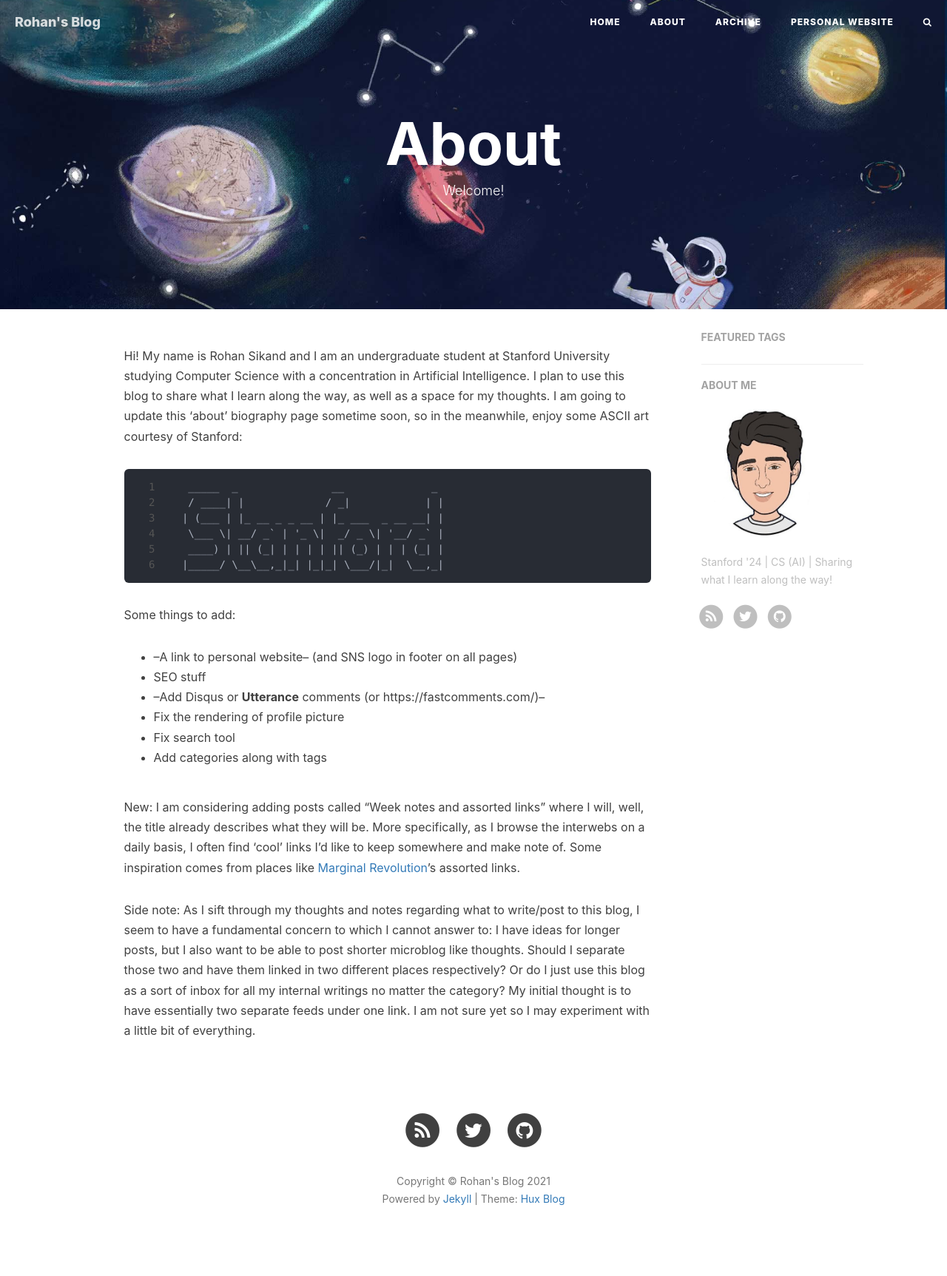
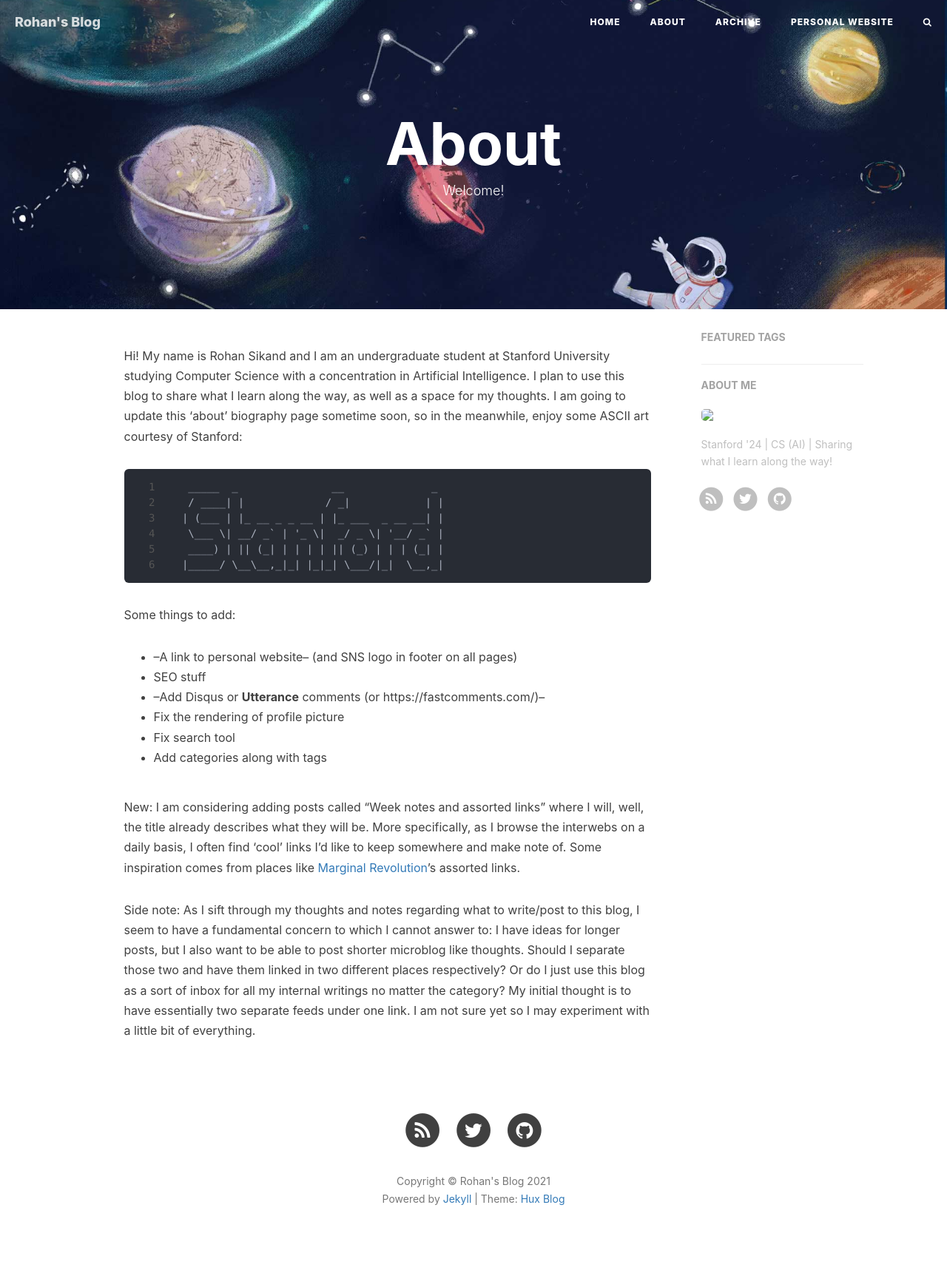
Before and after one commit to rosikand/old-blog-v1, a Jekyll site: the page built from about.html, in a window 1280 px wide. Shown: the whole page at 74% size. Built offline with Jekyll 4.4.1, drawn with Linux system fonts in a browser that asks for light colours; nearby versions of some CDN libraries; comment, search, counter and statistics services are not loaded.

Commit message:
Update _config.yml

```diff
--- a/_config.yml
+++ b/_config.yml
@@ -78,7 +78,7 @@ ga_domain: rosikand.github.io/blog
 # Sidebar settings
 sidebar: true                           # whether or not using Sidebar.
 sidebar-about-description: "Stanford '24 | CS (AI) | Sharing what I learn along the way!"
-sidebar-avatar: /img/rohan-profile-pic.jpg      # use absolute URL, seeing it's used in both `/` and `/about/`
+sidebar-avatar: img/rohan-profile-pic.jpg      # use absolute URL, seeing it's used in both `/` and `/about/`
 
 
 
```
